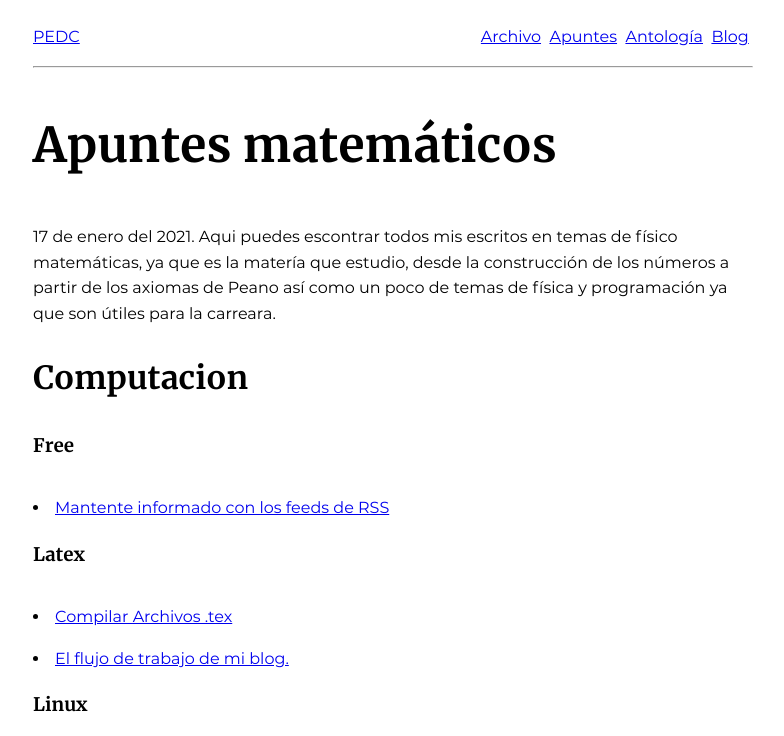
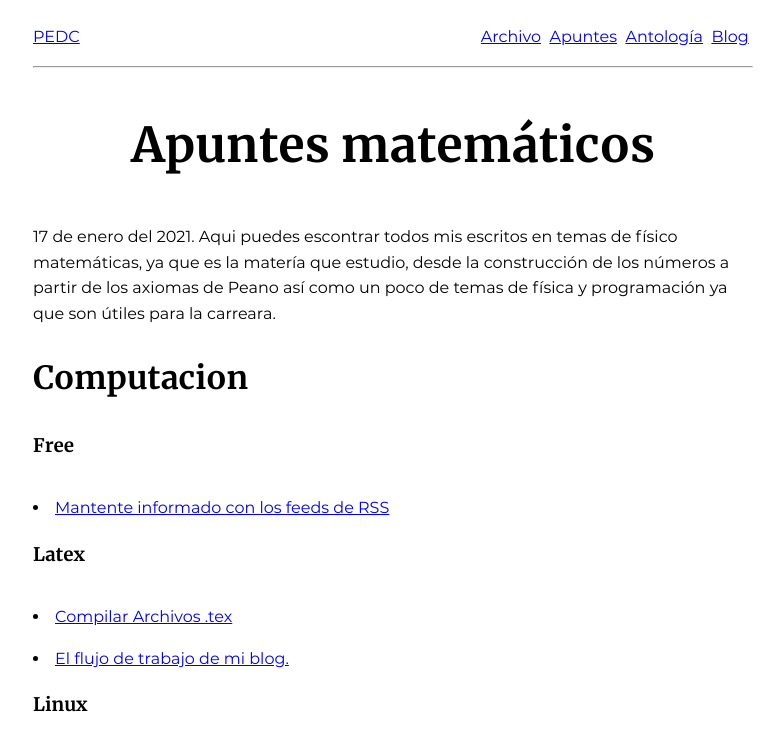
Before and after one commit to PedroEdiaz/pedroediaz.github.io, a plain HTML site: page apuntes.html in a window 1280 px wide. Shown: the top 736 px of the page, without its empty margins (247-1031 px from the left). Drawn offline with Linux system fonts and the light colour scheme.

Commit message:
Fixing Titles

```diff
--- a/apuntes.html
+++ b/apuntes.html
@@ -17,7 +17,7 @@
 	<a href="/blog.html">Blog</a>&nbsp;
 	</div></nav>
 	<hr><article>
-<h1>Apuntes matemáticos </h1>
+<center><h1>Apuntes matemáticos </h1></center>
 17 de enero del 2021.
 Aqui puedes escontrar todos mis escritos en temas de físico matemáticas, ya que es la matería que estudio, desde la construcción de los números a partir de los axiomas de Peano así como un poco de temas de física y programación ya que son útiles para la carreara.
 <h2>Computacion</h2>
```
Also changed, not shown: index.html (+1 -1 lines).
